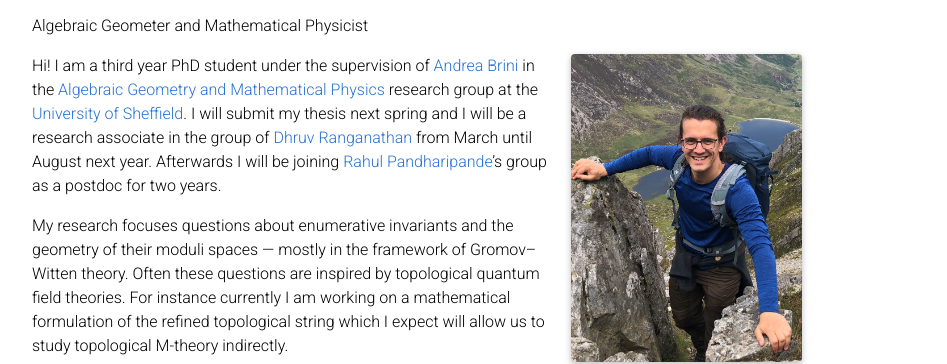
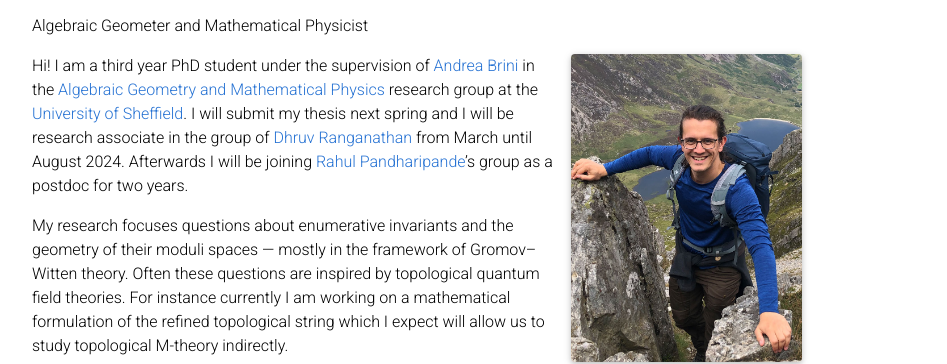
Before and after one commit to yannikschuler/yannikschuler.github.io, a Jekyll site: the page built from _pages/about.md, in a window 1280 px wide and 1002 px high. Shown: the part 147-511 px from the top of the window, without its empty margins (223-1170 px from the left). Built offline with Jekyll 4.4.1, drawn with Linux system fonts in a browser that asks for light colours; comment, search, counter and statistics services are not loaded; a style sheet for code colours, icons or effects is not loaded.

Commit message:
Update about.md

```diff
--- a/_pages/about.md
+++ b/_pages/about.md
@@ -15,7 +15,7 @@
 selected_papers: false # includes a list of papers marked as "selected={true}"
 social: true  # includes social icons at the bottom of the page
 ---
-Hi! I am a third year PhD student under the supervision of [Andrea Brini](https://andrea-brini.sites.sheffield.ac.uk/) in the [Algebraic Geometry and Mathematical Physics](https://agmp.sites.sheffield.ac.uk/) research group at the [University of Sheffield](https://www.sheffield.ac.uk/). I will submit my thesis next spring and I will be a research associate in the group of [Dhruv Ranganathan](https://www.dhruvrnathan.net/) from March until August next year. Afterwards I will be joining [Rahul Pandharipande](https://people.math.ethz.ch/~rahul/)'s group as a postdoc for two years.
+Hi! I am a third year PhD student under the supervision of [Andrea Brini](https://andrea-brini.sites.sheffield.ac.uk/) in the [Algebraic Geometry and Mathematical Physics](https://agmp.sites.sheffield.ac.uk/) research group at the [University of Sheffield](https://www.sheffield.ac.uk/). I will submit my thesis next spring and I will be research associate in the group of [Dhruv Ranganathan](https://www.dhruvrnathan.net/) from March until August 2024. Afterwards I will be joining [Rahul Pandharipande](https://people.math.ethz.ch/~rahul/)'s group as a postdoc for two years.
 
 My research focuses questions about enumerative invariants and the geometry of their moduli spaces — mostly in the framework of Gromov–Witten theory. Often these questions are inspired by topological quantum field theories. For instance currently I am working on a mathematical formulation of the refined topological string which I expect will allow us to study topological M-theory indirectly.
 
```
